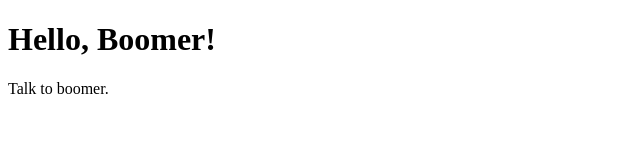
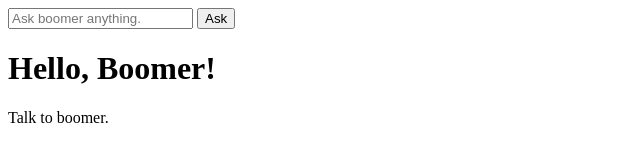
Before and after one commit to shtargy/BoomerGPT, a plain HTML site: page index.html in a window 1280 px wide. Shown: the whole page, without its empty margins (0-640 px from the left). Drawn offline with Linux system fonts and the light colour scheme.

Commit message:
Update index.html

```diff
--- a/index.html
+++ b/index.html
@@ -4,6 +4,8 @@
     <title>BoomerGPT</title>
 </head>
 <body>
+    <input type="search" placeholder="Ask boomer anything.">
+    <button>Ask</button>
     <h1>Hello, Boomer!</h1>
     <p>Talk to boomer.</p>
 </body>
```
